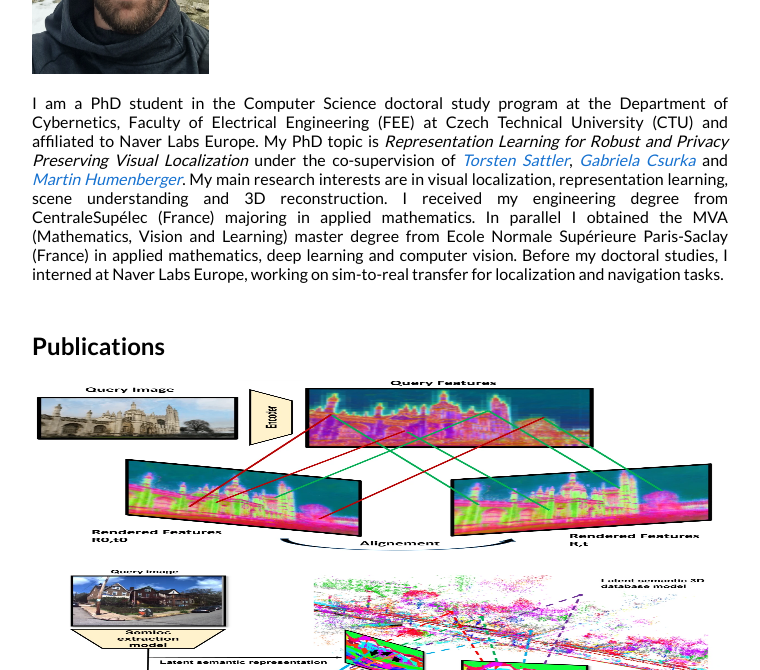
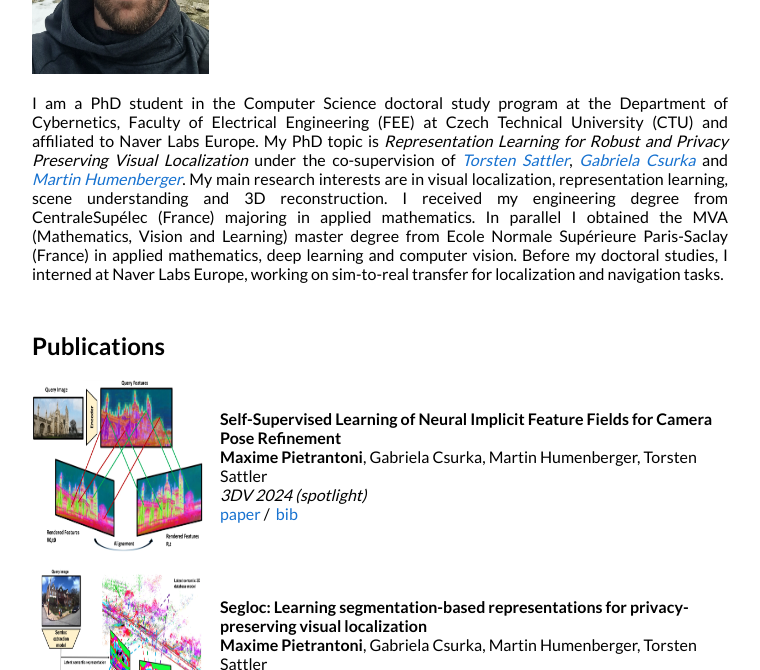
Before and after one commit to MaximePietrantoni/MaximePietrantoni.github.io, a plain HTML site: page index.html in a window 1280 px wide. Shown: the part 265-935 px from the top of the page, without its empty margins (260-1020 px from the left). Drawn offline with Linux system fonts and the light colour scheme.

Commit message:
Add files via upload

```diff
--- a/styles.css
+++ b/styles.css
@@ -398,7 +398,7 @@ section {
 }
 
 .section-item .responsive-image {
-  width: 200%;
+  width: 100%;
   background-size: cover;
   padding: 100% 0 0 0;
   position: relative;
@@ -406,7 +406,7 @@ section {
 
 .section-item .responsive-image img {
   position: absolute;
-  width: 200%;
+  width: 100%;
   height: 100%;
   top: 0;
   left: 0;
```
